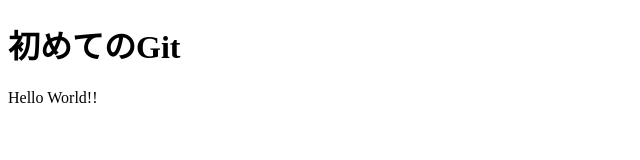
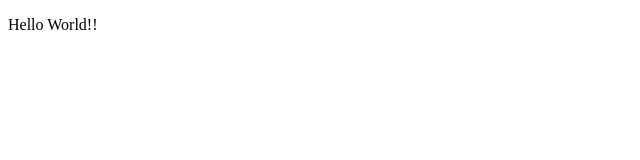
Before and after one commit to koooooohei/48_gitpractice, a plain HTML site: page index.html in a window 1280 px wide. Shown: the whole page, without its empty margins (0-640 px from the left). Drawn offline with Linux system fonts and the light colour scheme.

Commit message:
index.html<h1>初めてのGit</h1>消しました

```diff
--- a/index.html
+++ b/index.html
@@ -5,7 +5,6 @@
 	<meta charset="utf-8">
 </head>
 <body>
-<h1>初めてのGit</h1>
 <p>Hello World!!</p>
 </body>
 </html>
```
